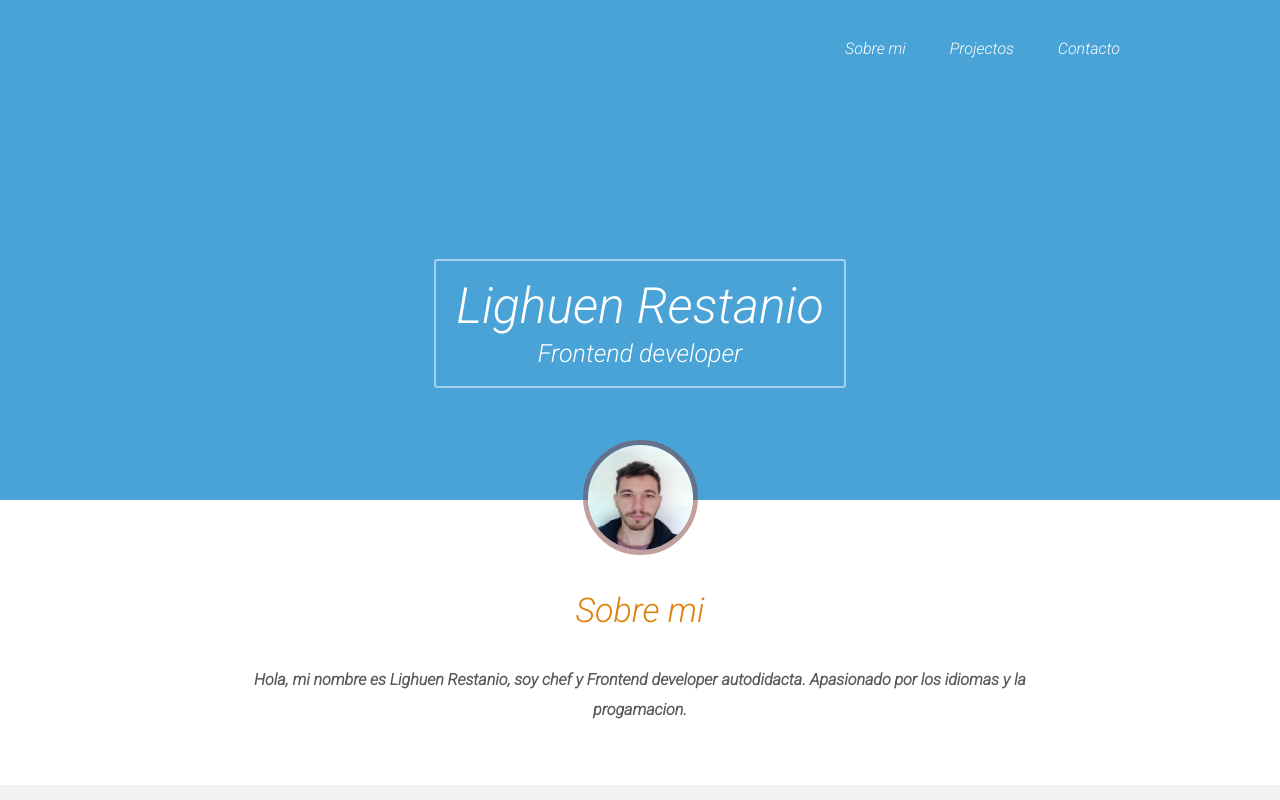
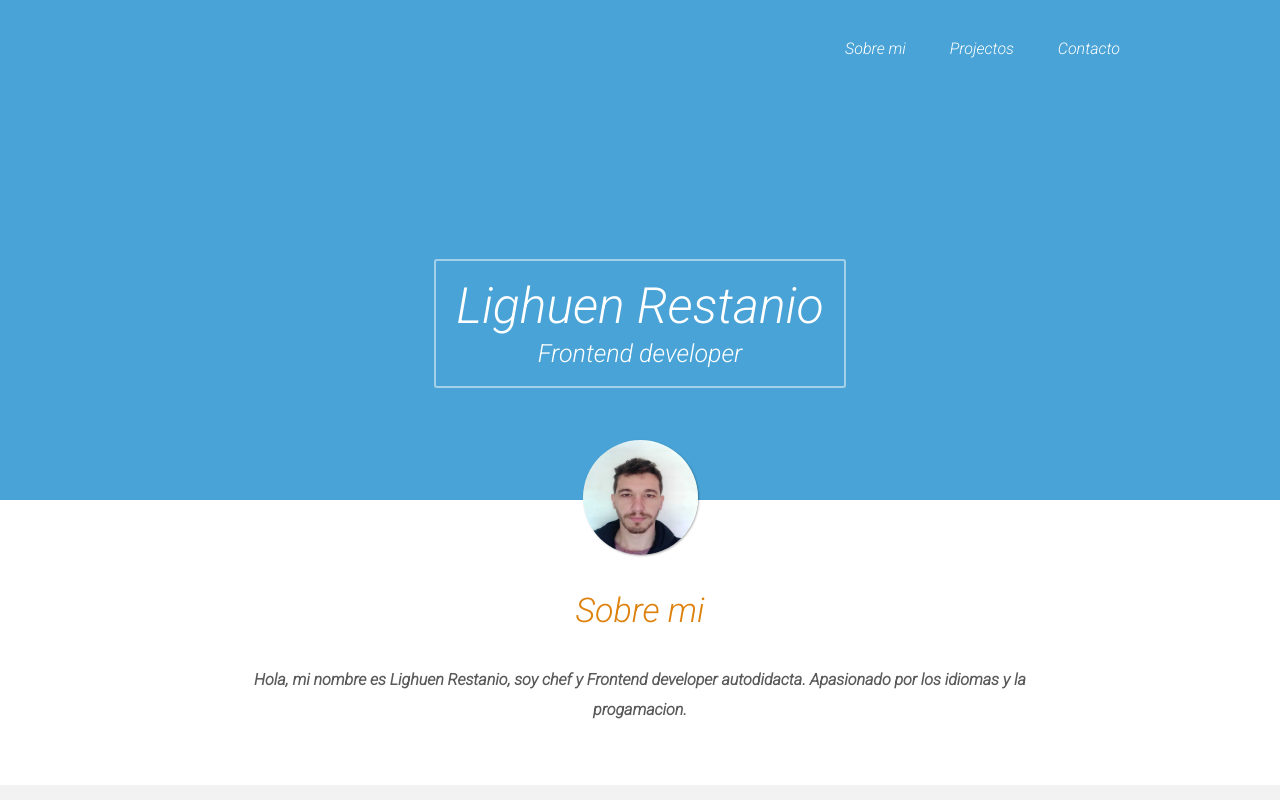
Before and after one commit to LighuenR/fcc-project5, a plain HTML site: page index.html in a window 1280 px wide. Shown: the top 800 px of the page. Drawn offline with Linux system fonts and the light colour scheme.

Commit message:
photos fixed

```diff
--- a/styles.css
+++ b/styles.css
@@ -95,7 +95,8 @@ header .text-container .text .profesion {
 .main .aboutme .photo img {
     vertical-align: top;
     border-radius: 50%;
-    border: 5px solid rgba(129, 64, 64, 0.5);
+    border: white 2px;
+    box-shadow: 1px 1px 2px rgba(0,0,0,0.3);
 
 }
 
```
Also changed, not shown: 1.jpg (added), 4.jpg (added), img/1.jpeg, img/2.jpeg, img/3.jpeg, img/4.jpeg, 1 other file.
